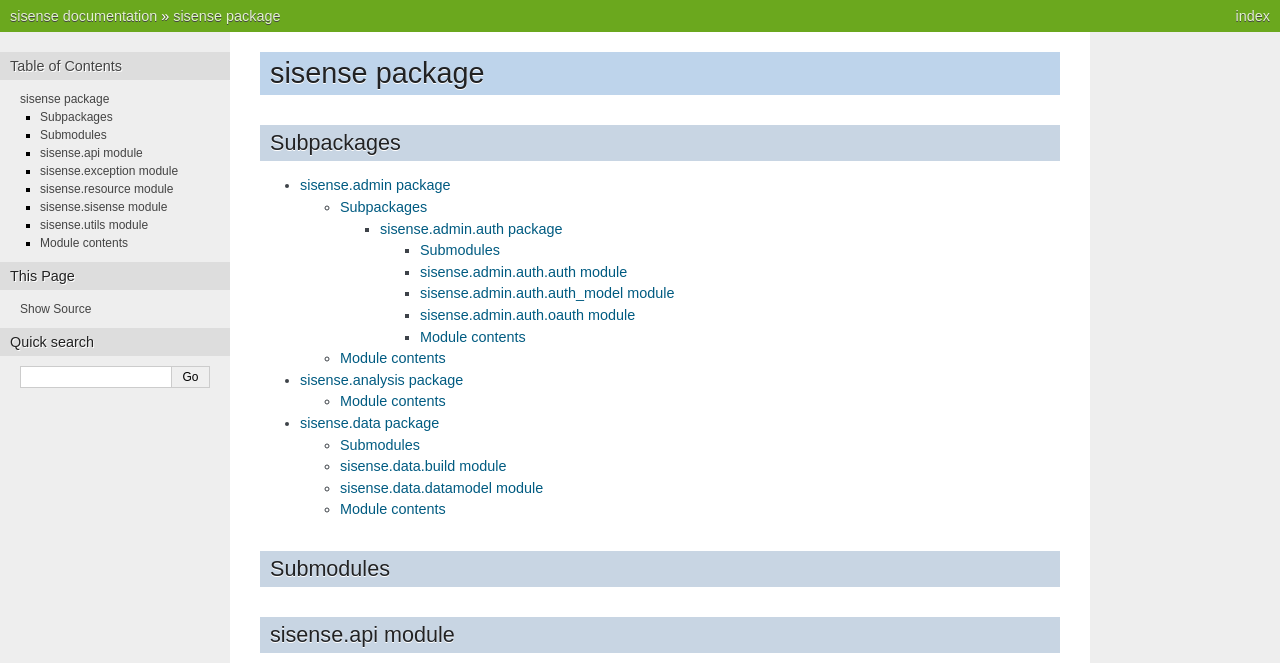
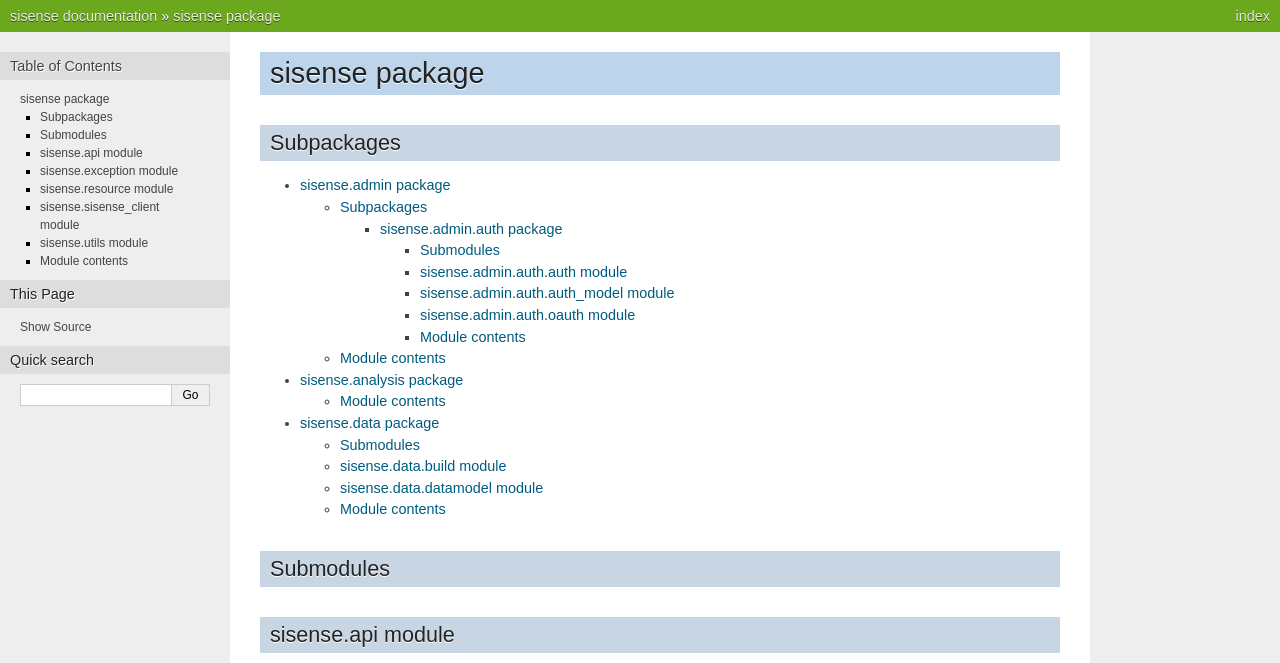
Before and after one commit to Bluemetrics/sisense, a Sphinx documentation site: the page built from docs/source/sisense.rst, in a window 1280 px wide and 1400 px high. Shown: the top 663 px of the window. Built offline with Sphinx 7.4.7, drawn with Linux system fonts in a browser that asks for light colours; some of the changed text lies outside the part shown; grey boxes are pictures that could not be loaded.

Commit message:
Doc update

```diff
--- a/docs/source/sisense.rst
+++ b/docs/source/sisense.rst
@@ -38,10 +38,10 @@
    :undoc-members:
    :show-inheritance:
 
-sisense.sisense module
-----------------------
+sisense.sisense\_client module
+------------------------------
 
-.. automodule:: sisense.sisense
+.. automodule:: sisense.sisense_client
    :members:
    :undoc-members:
    :show-inheritance:
```
